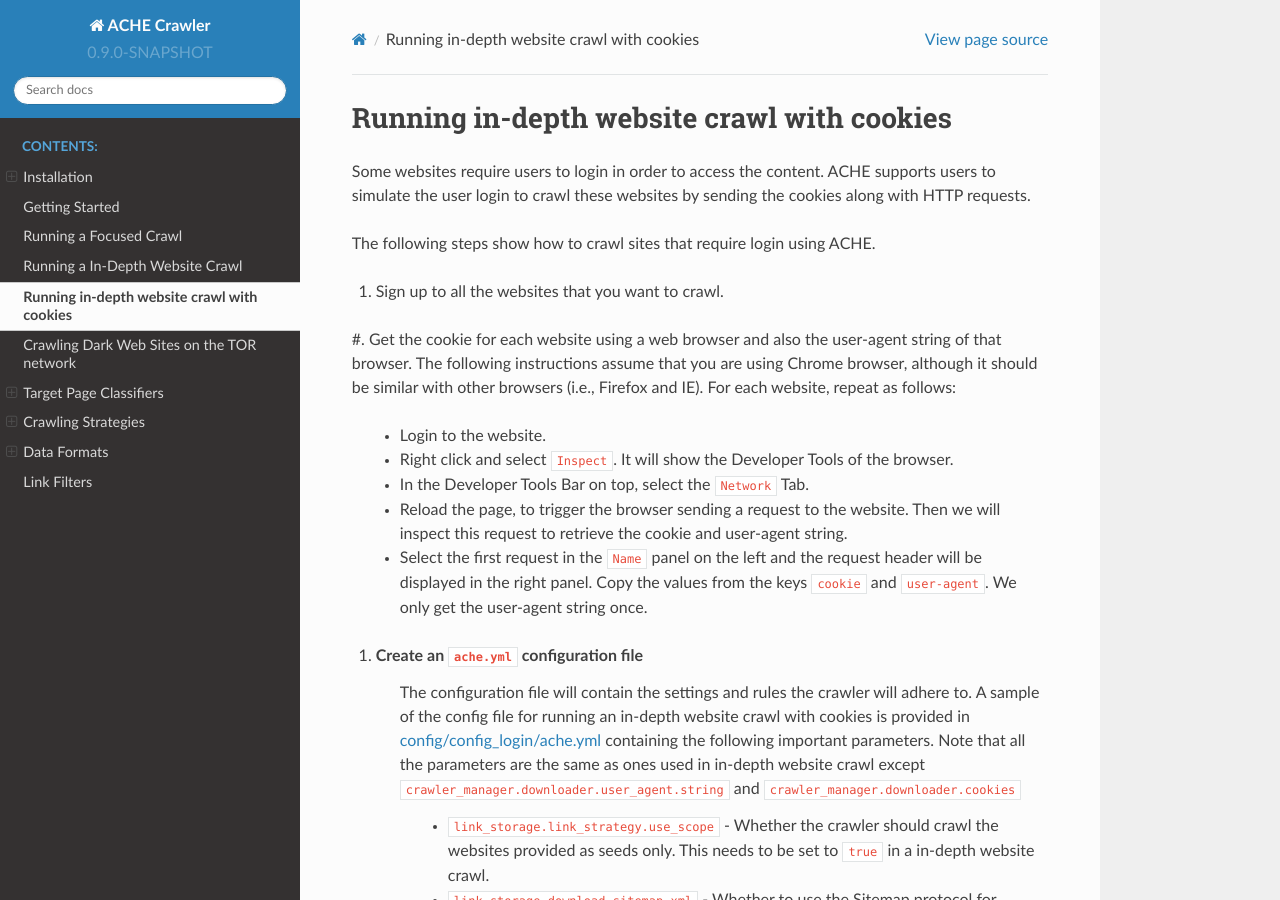
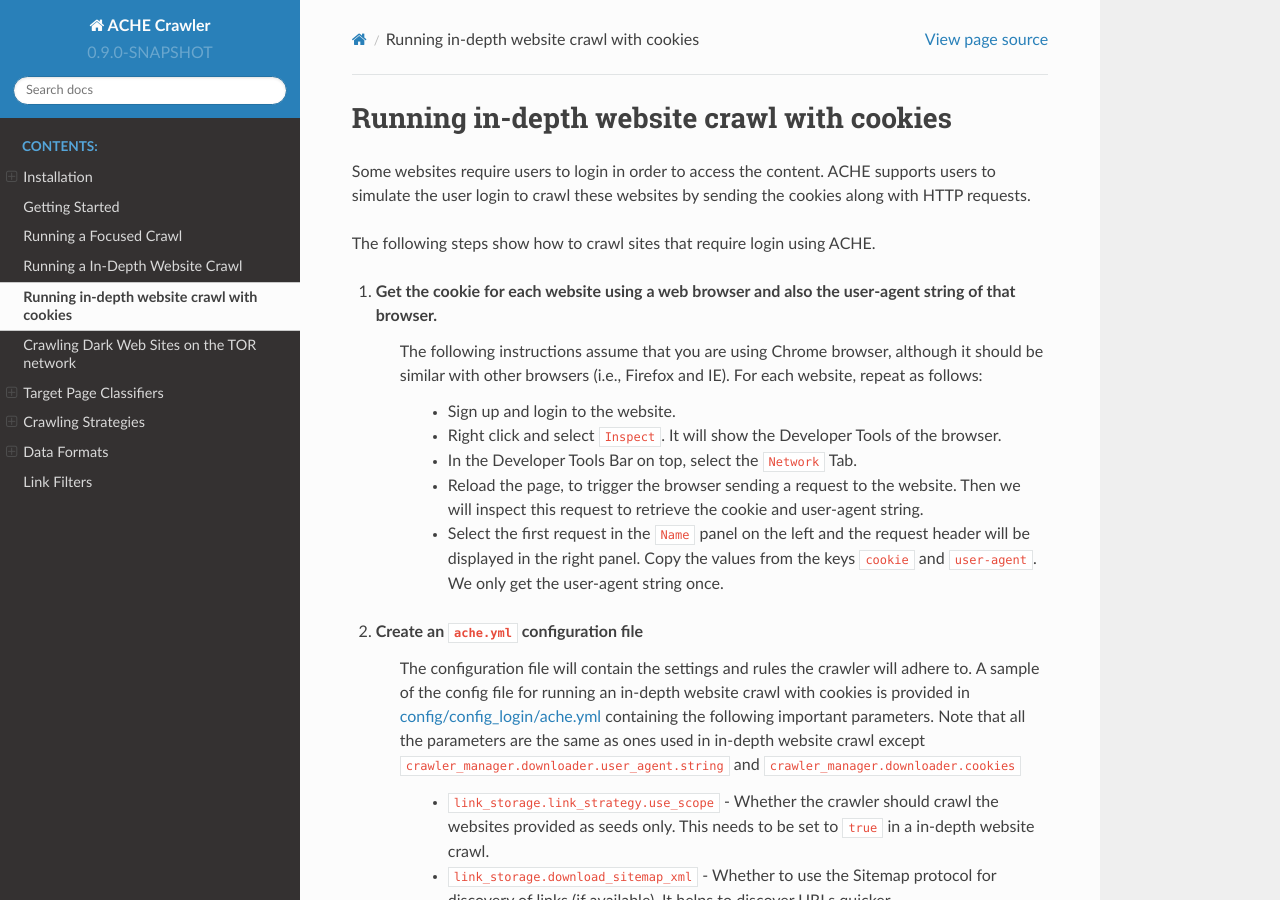
Before and after one commit to VIDA-NYU/ache, a Sphinx documentation site: the page built from docs/tutorial-crawling-cookie.rst, in a window 1280 px wide and 900 px high. Built offline with Sphinx 7.4.7 and the Read the Docs theme 2.0.0, drawn with Linux system fonts in a browser that asks for light colours; pages that are not in the unit, such as notebooks, are missing from menus.

Commit message:
Reformat

```diff
--- a/docs/tutorial-crawling-cookie.rst
+++ b/docs/tutorial-crawling-cookie.rst
@@ -5,12 +5,10 @@
 
 The following steps show how to crawl sites that require login using ACHE.
 
-#. Sign up to all the websites that you want to crawl.
+#. Get the cookie for each website using a web browser and also the user-agent string of that browser.
+       The following instructions assume that you are using Chrome browser, although it should be similar with other browsers (i.e., Firefox and IE). For each website, repeat as follows:
 
-#. Get the cookie for each website using a web browser and also the user-agent string of that browser.
-The following instructions assume that you are using Chrome browser, although it should be similar with other browsers (i.e., Firefox and IE). For each website, repeat as follows:
-
-        * Login to the website.
+        * Sign up and login to the website.
 
         * Right click and select ``Inspect``. It will show the Developer Tools of the browser.
 
```
